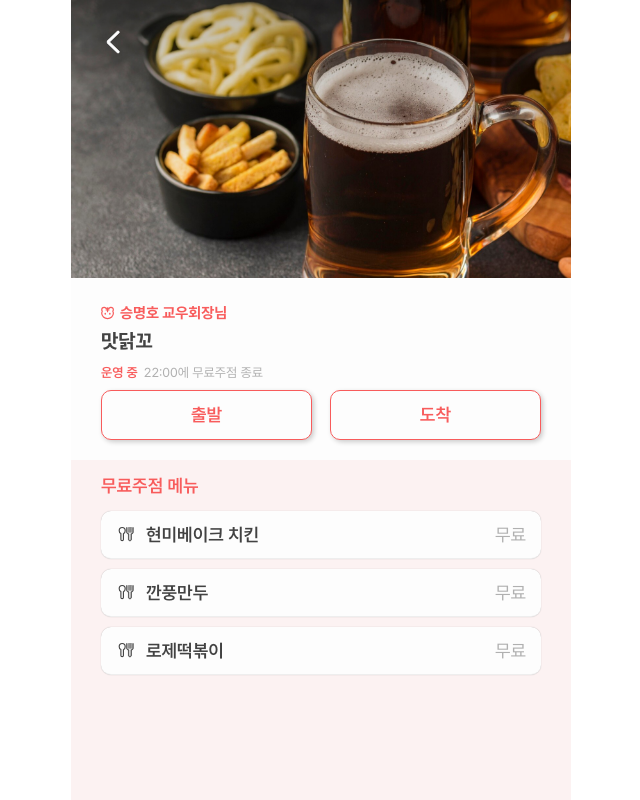
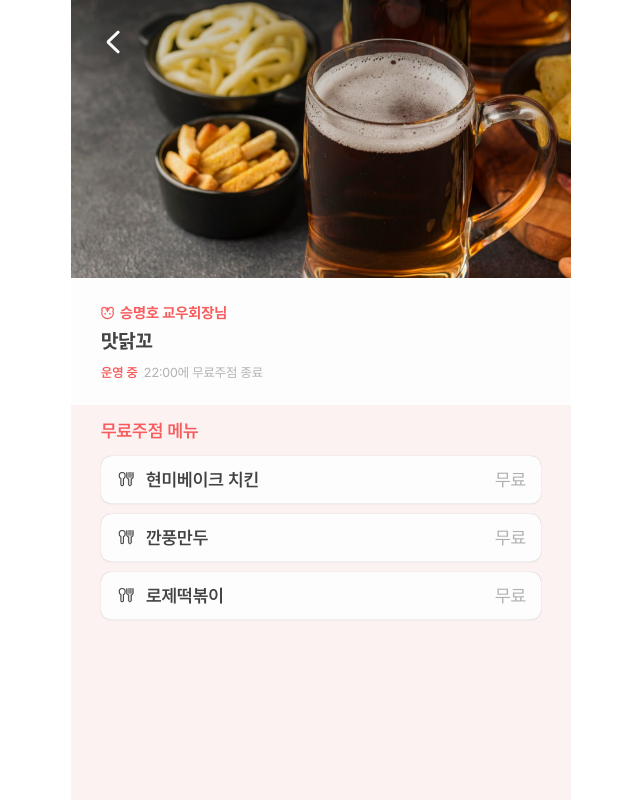
Before and after one commit to 818jsy/Kodaero-Web, a React (Vite) app: page /#/menu/1 in a window 1280 px wide. Shown: the whole page, without its empty margins (319-959 px from the left). Built offline with nearby package versions, Linux system fonts and the light colour scheme.

Commit message:
Feat: 출발 도착 제거

```diff
--- a/src/MapComponent.module.css
+++ b/src/MapComponent.module.css
@@ -26,9 +26,11 @@
     padding-left: 20px;
     cursor: pointer; /* 커서 모양을 포인터(손가락 모양)로 설정 */
     pointer-events: auto;
+    height: 54px;
 }
 
 .navigateButton {
+    display: none;
     width: 54px;
     height: 54px;
     background: rgba(255, 255, 255, 0);
--- a/src/MenuScreen.module.css
+++ b/src/MenuScreen.module.css
@@ -65,11 +65,12 @@
 .modalFooter {
     display: flex;
     justify-content: space-between;
-    padding-top: 10px;
+    padding-top: 25px;
 }
 
 /* 버튼 스타일 - 출발, 도착, 메뉴 보기 */
 .departButton, .arriveButton, .menuButton {
+    display: none;
     height: 50px;
     width: 48%;
     padding: 10px;
--- a/src/ModalComponent.module.css
+++ b/src/ModalComponent.module.css
@@ -36,9 +36,11 @@
     cursor: pointer;
     font-family: PretendardSemiBold, serif;
     box-shadow: 2px 2px 5px rgba(0, 0, 0, 0.2);
+    margin-bottom: 30px;
 }
 
 .departButton {
+    display: none;
     background-color: var(--white);
     color: var(--red);
     border: 1px solid var(--red);
@@ -47,6 +49,7 @@
 }
 
 .arriveButton {
+    display: none;
     background-color: var(--white);
     color: var(--red);
     border: 1px solid var(--red);
```
